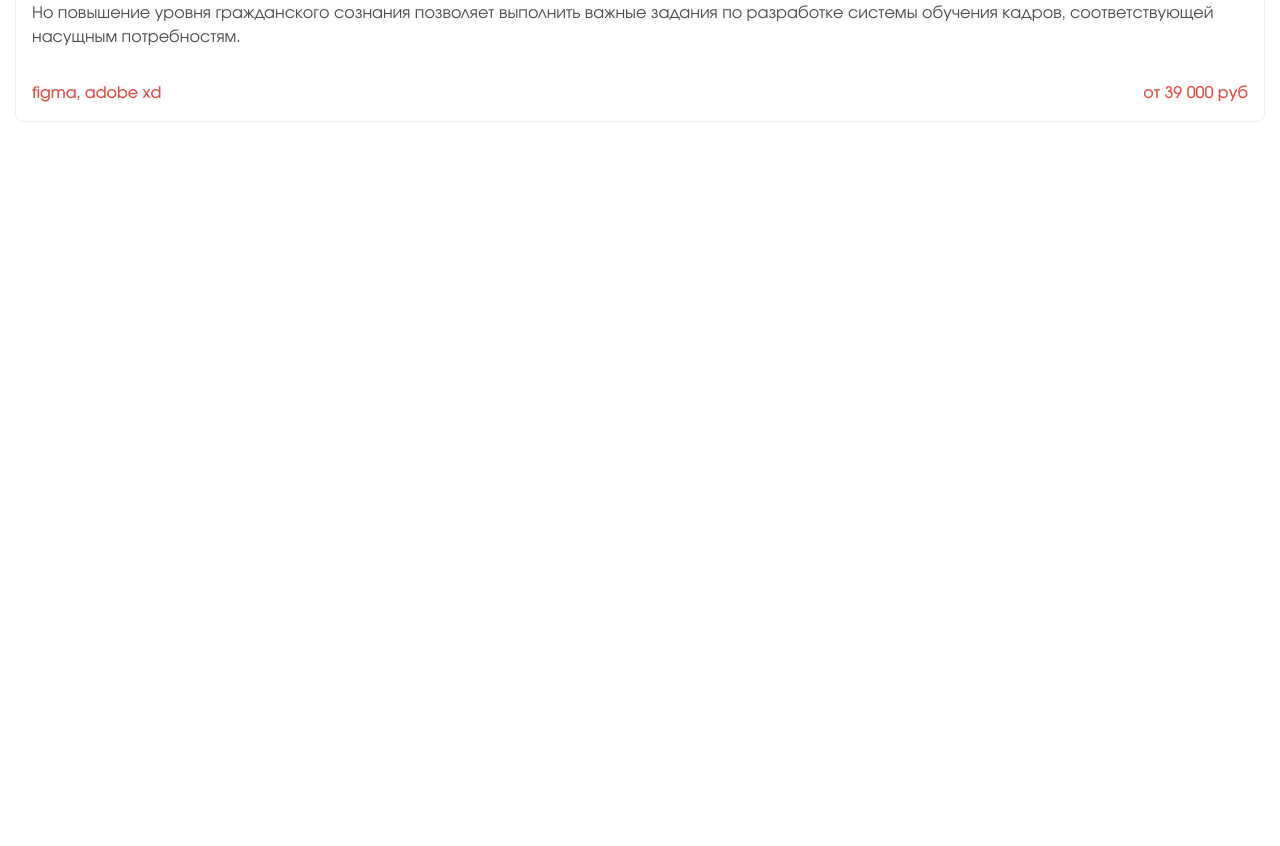
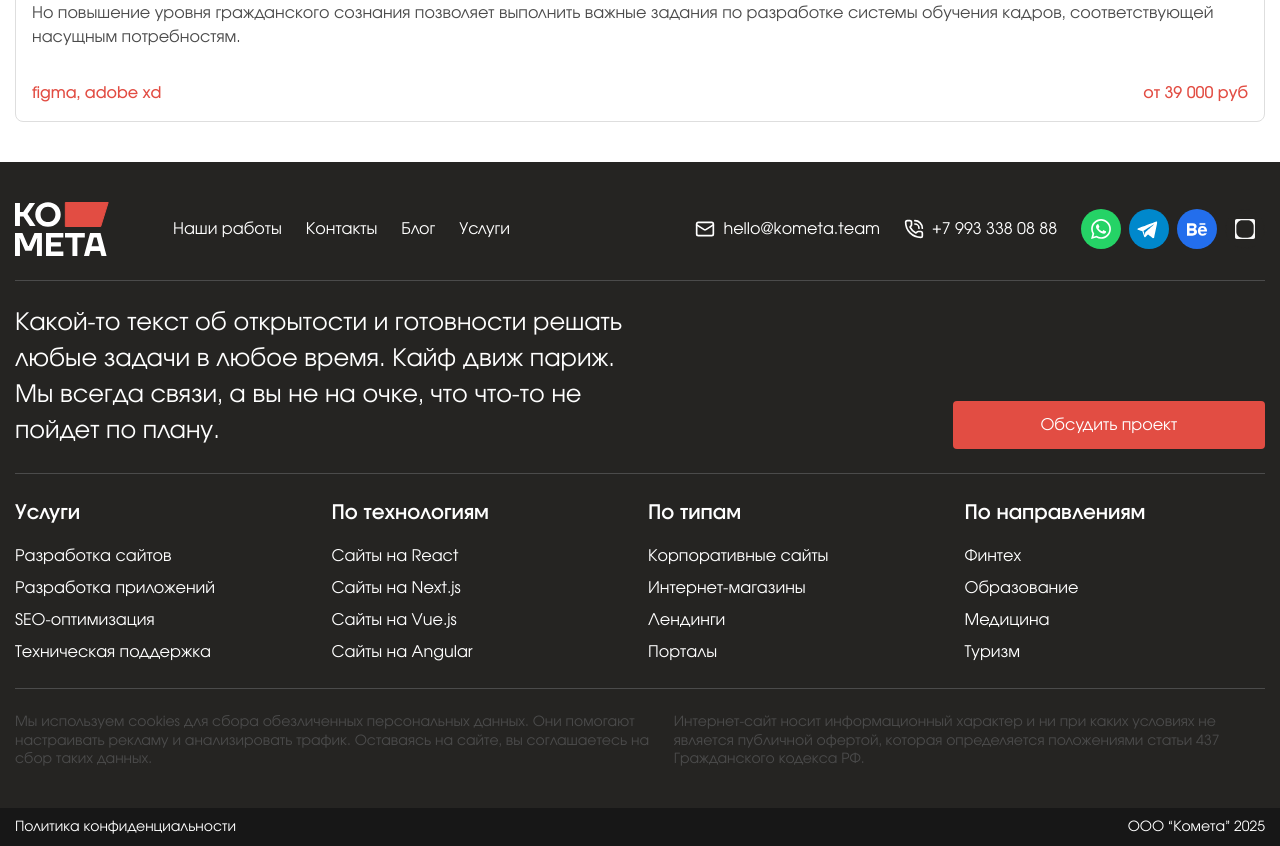
Before and after one commit to webscapestudio/kometa.next, a Next.js app: page / in a window 1280 px wide. Shown: the part 1320-2166 px from the top of the page. Before the commit the page ends 1442 px from the top, so only its background shows below. Built offline with nearby package versions, Linux system fonts and the light colour scheme.

Commit message:
Подвал

```diff
--- a/app/globals.scss
+++ b/app/globals.scss
@@ -1,9 +1,10 @@
 @import "tailwindcss";
 
 @theme {
-  --color-gray-light: #ededed;
+  --color-gray-light: #dedede;
   --color-gray-text: #4b4b4b;
   --color-black-bg: #252422;
+  --color-black: #252422;
   --color-black-text: #252422;
   --color-accent: #e24d43;
 }
@@ -12,7 +13,7 @@ body {
   font-weight: 400;
   font-size: 16px;
   line-height: 150%;
-  color: var(--black-text);
+  color: #252422;
 }
 
 // @theme inline {
--- a/components/widgets/Footer/Footer.tsx
+++ b/components/widgets/Footer/Footer.tsx
@@ -1,11 +1,164 @@
+import Link from "next/link";
 import React from "react";
+import { FooterLogo } from "./footer-logo";
+import { Mail, PhoneCall } from "lucide-react";
+import { Socials } from "@/components/ui";
+
+const footerLinks = [
+  { title: "Наши работы", id: 1, href: "/" },
+  { title: "Контакты", id: 2, href: "/" },
+  { title: "Блог", id: 3, href: "/" },
+  { title: "Услуги", id: 4, href: "/" },
+];
+
+const footerLinksServices = [
+  {
+    title: "Услуги",
+    id: 1,
+    links: [
+      { id: 1, title: "Разработка сайтов", href: "/" },
+      { id: 2, title: "Разработка приложений", href: "/" },
+      { id: 3, title: "SEO-оптимизация", href: "/" },
+      { id: 4, title: "Техническая поддержка", href: "/" },
+    ],
+  },
+  {
+    title: "По технологиям",
+    id: 2,
+    links: [
+      { id: 1, title: "Сайты на React", href: "/" },
+      { id: 2, title: "Сайты на Next.js", href: "/" },
+      { id: 3, title: "Сайты на Vue.js", href: "/" },
+      { id: 4, title: "Сайты на Angular", href: "/" },
+    ],
+  },
+  {
+    title: "По типам",
+    id: 3,
+    links: [
+      { id: 1, title: "Корпоративные сайты", href: "/" },
+      { id: 2, title: "Интернет-магазины", href: "/" },
+      { id: 3, title: "Лендинги", href: "/" },
+      { id: 4, title: "Порталы", href: "/" },
+    ],
+  },
+  {
+    title: "По направлениям",
+    id: 4,
+    links: [
+      { id: 1, title: "Финтех", href: "/" },
+      { id: 2, title: "Образование", href: "/" },
+      { id: 3, title: "Медицина", href: "/" },
+      { id: 4, title: "Туризм", href: "/" },
+    ],
+  },
+];
 
 export const Footer = () => {
   return (
-    <footer className="">
-      <div className="container">
-        <div className="logo"></div>
+    <>
+      <footer className="mt-10 bg-black text-white py-10">
+        <div className="container">
+          {/* Top */}
+          <div className="flex items-center">
+            <FooterLogo />
+            <div className="ml-16 flex items-center gap-6">
+              {footerLinks.map((item) => (
+                <Link
+                  key={item.id}
+                  href={"/"}
+                  className="leading-[100%]  transition-colors duration-300 hover:text-accent "
+                >
+                  {item.title}
+                </Link>
+              ))}
+            </div>
+
+            <div className="ml-auto flex items-center gap-6">
+              <div className="flex gap-6 items-center">
+                <Link
+                  href="tel:+7 993 338 08 88"
+                  className="flex items-center gap-2  leading-none transition-all duration-300 hover:text-accent"
+                >
+                  <Mail size={20} />
+                  <span className="">hello@kometa.team</span>
+                </Link>
+
+                <Link
+                  href="tel:+7 993 338 08 88"
+                  className="flex items-center gap-2  leading-none transition-all duration-300 hover:text-accent"
+                >
+                  <PhoneCall size={20} />
+                  <span>+7 993 338 08 88</span>
+                </Link>
+              </div>
+
+              <Socials />
+            </div>
+          </div>
+          {/* Top End */}
+
+          <div className="w-full h-[1px] bg-[#4B4B4B] my-6"></div>
+          <div className="flex items-end">
+            <p className="w-1/2 text-[24px] leading-[150%]">
+              Какой-то текст об открытости и готовности решать любые задачи в
+              любое время. Кайф движ париж. Мы всегда связи, а вы не на очке,
+              что что-то не пойдет по плану.
+            </p>
+            <button className="flex leading-none bg-accent text-white w-1/4 text-center rounded-[4px] justify-center py-4 ml-auto">
+              Обсудить проект
+            </button>
+          </div>
+          <div className="w-full h-[1px] bg-[#4B4B4B] my-6"></div>
+
+          <div className="grid grid-cols-4 gap-x-4 gap-y-10">
+            {footerLinksServices.map((item) => (
+              <div key={item.id}>
+                <h3 className="text-[20px] leading-[150%] font-semibold mb-4">
+                  {item.title}
+                </h3>
+                <ul className="flex flex-col gap-2">
+                  {item.links.map((link) => (
+                    <li key={link.id}>
+                      <Link
+                        href={link.href}
+                        className="leading-[100%] transition-colors duration-300 hover:text-accent"
+                      >
+                        {link.title}
+                      </Link>
+                    </li>
+                  ))}
+                </ul>
+              </div>
+            ))}
+          </div>
+
+          <div className="w-full h-[1px] bg-[#4B4B4B] my-6"></div>
+
+          <div className="flex gap-4 text-gray-text text-[14px] leading-[130%]">
+            <p className="grow">
+              Мы используем cookies для сбора обезличенных персональных данных.
+              Они помогают настраивать рекламу и анализировать трафик. Оставаясь
+              на сайте, вы соглашаетесь на сбор таких данных.
+            </p>
+
+            <p className="grow">
+              Интернет-сайт носит информационный характер и ни при каких
+              условиях не является публичной офертой, которая определяется
+              положениями статьи 437 Гражданского кодекса РФ.
+            </p>
+          </div>
+        </div>
+      </footer>
+      {/* asdasd */}
+      <div className="bg-[#171717] text-[14px] text-white leading-[100%] py-3">
+        <div className="container">
+          <div className="flex gap-6">
+            <Link href={"/policy"}>Политика конфиденциальности</Link>
+            <p className="ml-auto">ООО “Комета” 2025</p>
+          </div>
+        </div>
       </div>
-    </footer>
+    </>
   );
 };
--- /dev/null
+++ b/components/widgets/Footer/footer-logo.tsx
@@ -0,0 +1,50 @@
+import Link from "next/link";
+import React from "react";
+
+interface Props {
+  className?: string;
+}
+
+export const FooterLogo: React.FC<Props> = ({ className }) => {
+  return (
+    <Link href="/" className={className}>
+      <svg
+        xmlns="http://www.w3.org/2000/svg"
+        width="94"
+        height="54"
+        viewBox="0 0 94 54"
+        fill="none"
+      >
+        <path
+          d="M0 24.0002V0.900234H4.95V9.97523H8.25L14.52 0.900234H20.13L12.54 11.9552L20.625 24.0002H14.85L8.415 14.5952H4.95V24.0002H0Z"
+          fill="white"
+        />
+        <path
+          d="M23.9095 21.1292C21.4895 18.7532 20.2795 15.8602 20.2795 12.4502C20.2795 9.04024 21.4895 6.15824 23.9095 3.80423C26.3515 1.42823 29.3765 0.240234 32.9845 0.240234C36.5925 0.240234 39.6065 1.42823 42.0265 3.80423C44.4685 6.15824 45.6895 9.04024 45.6895 12.4502C45.6895 15.8602 44.4685 18.7532 42.0265 21.1292C39.6065 23.4832 36.5925 24.6602 32.9845 24.6602C29.3765 24.6602 26.3515 23.4832 23.9095 21.1292ZM27.6385 7.00523C26.2525 8.41323 25.5595 10.2282 25.5595 12.4502C25.5595 14.6722 26.2525 16.4982 27.6385 17.9282C29.0465 19.3362 30.8285 20.0402 32.9845 20.0402C35.1405 20.0402 36.9115 19.3362 38.2975 17.9282C39.7055 16.4982 40.4095 14.6722 40.4095 12.4502C40.4095 10.2282 39.7055 8.41323 38.2975 7.00523C36.9115 5.57523 35.1405 4.86023 32.9845 4.86023C30.8285 4.86023 29.0465 5.57523 27.6385 7.00523Z"
+          fill="white"
+        />
+        <path
+          d="M0 54.0002V30.9002H7.425L13.035 44.1002H13.86L19.47 30.9002H26.895V54.0002H21.945V39.3152L22.275 36.3452H21.945L16.665 48.7202H10.23L4.95 36.3452H4.62L4.95 39.3152V54.0002H0Z"
+          fill="white"
+        />
+        <path
+          d="M31.0342 54.0002V30.9002H48.3592V35.5202H35.9842V40.1402H45.8842V44.4302H35.9842V49.3802H48.3592V54.0002H31.0342Z"
+          fill="white"
+        />
+        <path
+          d="M50.0053 35.5202V30.9002H69.8053V35.5202H62.3803V54.0002H57.4303V35.5202H50.0053Z"
+          fill="white"
+        />
+        <path
+          d="M68.9829 54.0002L75.0879 30.9002H85.4829L91.5879 54.0002H86.4729L85.1529 48.8852H75.4179L74.0979 54.0002H68.9829ZM76.5729 44.2652H83.9979L81.6879 35.5202H78.8829L76.5729 44.2652Z"
+          fill="white"
+        />
+        <path
+          d="M50.355 0.5H93.1762L85.722 24.5H50.355V0.5Z"
+          fill="#E24D43"
+          stroke="#E24D43"
+        />
+      </svg>
+    </Link>
+  );
+};
```
